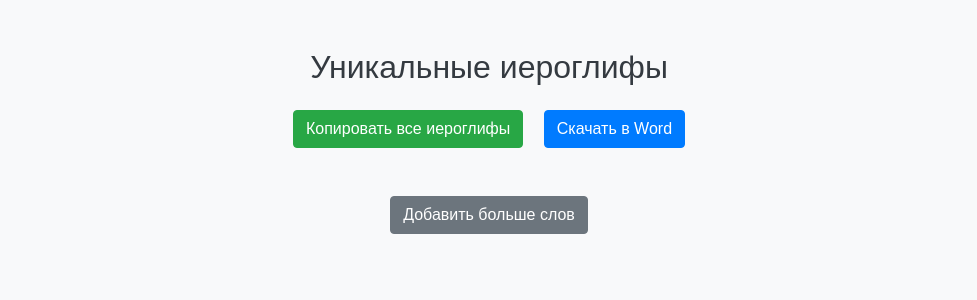
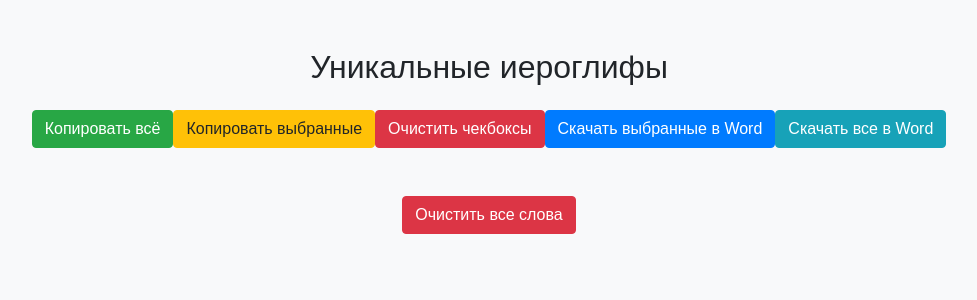
Before and after one commit to Vitya07/Chinese_filter_main, a Flask app: page /filter_words in a window 1280 px wide. Shown: the part 122-422 px from the top of the page, without its empty margins (151-1128 px from the left). Run offline with Flask 3, Linux system fonts and the light colour scheme; a user stored in the database is signed in; some libraries are stand-ins or nearby versions.

Commit message:
Update filtered.html
more convenient

```diff
--- a/templates/filtered.html
+++ b/templates/filtered.html
@@ -3,64 +3,108 @@
 <div class="container mt-5 text-center">
     <h2 class="mb-4">Уникальные иероглифы</h2>
 
-    <div class="mb-4">
-        <!-- Кнопка для копирования уникальных иероглифов -->
-        <button id="copy-button" class="btn btn-success mx-2">Копировать все иероглифы</button>
-
-        <!-- Кнопка для скачивания уникальных иероглифов в Word -->
-        <a href="{{ url_for('download') }}">
-            <button class="btn btn-primary mx-2">Скачать в Word</button>
-        </a>
+    <div class="mb-4 d-flex justify-content-center gap-3">
+        <button id="copy-button" class="btn btn-success">Копировать всё</button>
+        <button id="copy-selected-button" class="btn btn-warning">Копировать выбранные</button>
+        <button id="clear-checkboxes-button" class="btn btn-danger">Очистить чекбоксы</button>
+        <button id="download-selected-button" class="btn btn-primary">Скачать выбранные в Word</button>
+        <a href="{{ url_for('download') }}" class="btn btn-info">Скачать все в Word</a>
     </div>
 
-    <ol id="character-list" class="list-group mx-auto" style="max-width: 400px;">
-        {% for index, char in enumerate(characters, start=1) %}
-            <li class="list-group-item">{{ index }}. {{ char }}</li>
-        {% endfor %}
-    </ol>
-
-    <!-- Скрытый элемент для хранения уникальных иероглифов -->
-    <textarea id="unique-characters" style="opacity: 0; position: absolute; pointer-events: none;">
-        {{ characters | join(' ') }}
-    </textarea>
+    <form id="character-form">
+        <ol id="character-list" class="list-group mx-auto" style="max-width: 400px;">
+            {% for index, char in enumerate(characters, start=1) %}
+                <li class="list-group-item">
+                    <label class="checkbox-container">
+                        <input type="checkbox" class="custom-checkbox" name="selected_chars" value="{{ char }}">
+                        <span class="checkmark"></span>
+                    </label>
+                    <span class="character-text">{{ index }}. {{ char }}</span>
+                </li>
+            {% endfor %}
+        </ol>
+    </form>
 
     <div class="mt-4">
-        <a href="{{ url_for('add_words') }}" class="btn btn-secondary">Добавить больше слов</a>
+        <a href="{{ url_for('clear') }}" class="btn btn-danger">Очистить все слова</a>
     </div>
 </div>
 
-<!-- JavaScript для копирования текста -->
 <script>
+    // Функция для копирования всех уникальных иероглифов
     document.getElementById('copy-button').addEventListener('click', function() {
-        const textArea = document.getElementById('unique-characters');
-        textArea.select();
-        document.execCommand('copy');
-        alert('Уникальные иероглифы скопированы в буфер обмена!');
+        const allCharacters = Array.from(document.querySelectorAll('.character-text'))
+                                   .map(el => el.textContent.trim());
+
+        // Создаем текстовое представление иероглифов
+        const textToCopy = allCharacters.join('\n');
+
+        // Используем Clipboard API для копирования
+        navigator.clipboard.writeText(textToCopy).then(function() {
+            alert('Все иероглифы скопированы в буфер обмена!');
+        }, function(err) {
+            console.error('Ошибка копирования: ', err);
+        });
+    });
+
+    // Функция для копирования выбранных иероглифов
+    document.getElementById('copy-selected-button').addEventListener('click', function() {
+        const selectedCharacters = Array.from(document.querySelectorAll('input[name="selected_chars"]:checked'))
+                                        .map(checkbox => checkbox.nextElementSibling.parentElement.nextElementSibling.textContent.trim());
+
+        // Проверяем, выбраны ли символы
+        if (selectedCharacters.length === 0) {
+            alert('Пожалуйста, выберите хотя бы один иероглиф для копирования.');
+            return;
+        }
+
+        const textToCopy = selectedCharacters.join('\n');
+
+        // Копируем выбранные символы в буфер обмена
+        navigator.clipboard.writeText(textToCopy).then(function() {
+            alert('Выбранные иероглифы скопированы в буфер обмена!');
+        }, function(err) {
+            console.error('Ошибка копирования: ', err);
+        });
+    });
+
+    // Функция для очистки чекбоксов
+    document.getElementById('clear-checkboxes-button').addEventListener('click', function() {
+        const checkboxes = document.querySelectorAll('input[name="selected_chars"]');
+        checkboxes.forEach(checkbox => checkbox.checked = false);
+        alert('Все чекбоксы очищены!');
+    });
+
+    // Функция для скачивания выбранных иероглифов в Word
+    document.getElementById('download-selected-button').addEventListener('click', function() {
+        const selectedCharacters = Array.from(document.querySelectorAll('input[name="selected_chars"]:checked'))
+                                        .map(checkbox => checkbox.value);
+
+        fetch('/download_selected', {
+            method: 'POST',
+            headers: {
+                'Content-Type': 'application/json'
+            },
+            body: JSON.stringify({ characters: selectedCharacters })
+        })
+        .then(response => {
+            if (!response.ok) {
+                throw new Error('Не выбраны символы');
+            }
+            return response.blob();
+        })
+        .then(blob => {
+            const url = window.URL.createObjectURL(blob);
+            const a = document.createElement('a');
+            a.href = url;
+            a.download = 'selected_characters.docx';
+            document.body.appendChild(a);
+            a.click();
+            a.remove();
+        })
+        .catch(error => {
+            alert(error.message);
+        });
     });
 </script>
-
-<style>
-    h2 {
-        color: #343a40; /* Цвет заголовка */
-    }
-
-    .list-group-item {
-        font-size: 1.25rem; /* Увеличиваем размер шрифта для иероглифов */
-        background-color: #f8f9fa; /* Светлый фон для элементов списка */
-        border: 1px solid #dee2e6; /* Рамка для элементов списка */
-    }
-
-    .list-group-item:hover {
-        background-color: #e9ecef; /* Цвет фона при наведении */
-    }
-
-    button {
-        transition: background-color 0.3s ease, transform 0.3s ease;
-        padding: 8px 12px; /* Уменьшаем размеры кнопок */
-    }
-
-    button:hover {
-        transform: translateY(-2px); /* Подъем кнопки при наведении */
-    }
-</style>
 {% endblock %}
```
